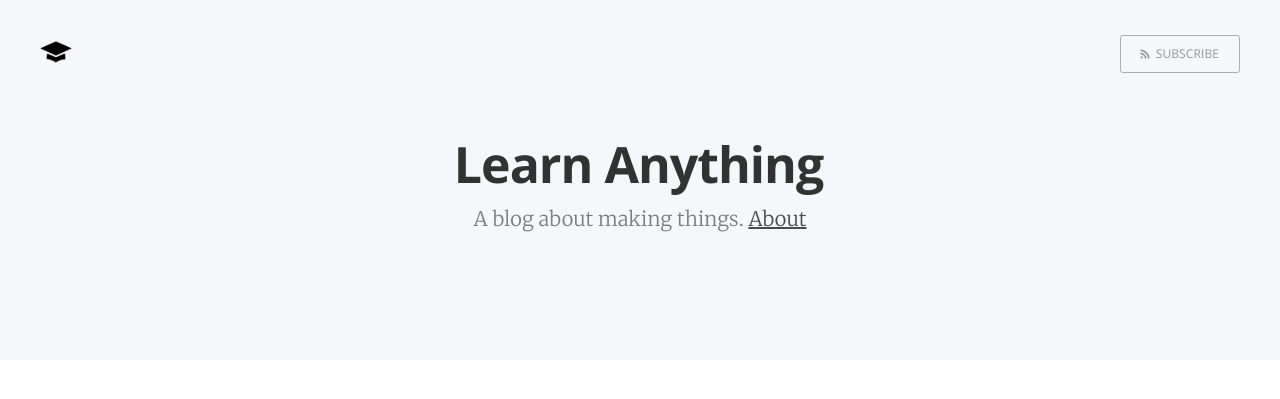
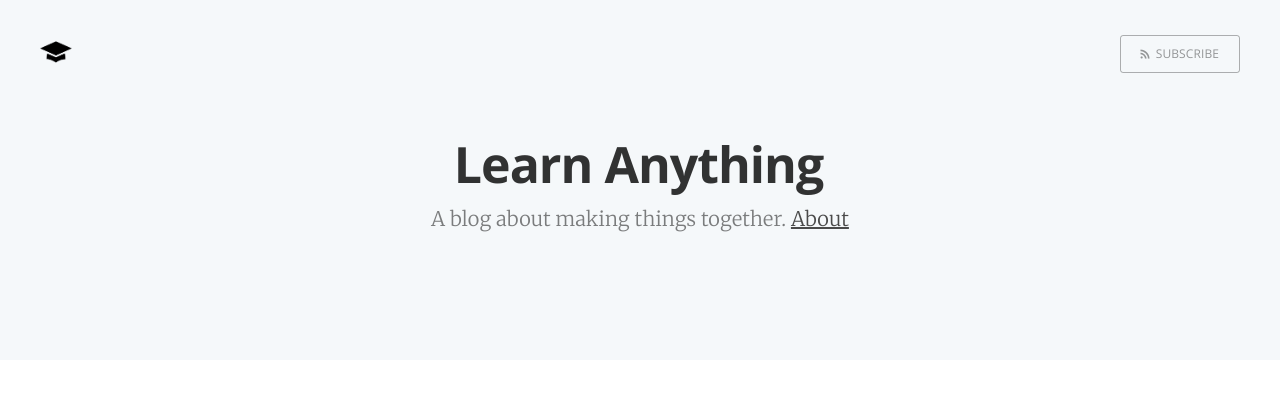
Before and after one commit to jeffreyyoung/learn-anything.github.io, a Jekyll site: the page built from index.html, in a window 1280 px wide. Shown: the top 399 px of the page. Built offline with Jekyll 4.4.1, drawn with Linux system fonts in a browser that asks for light colours; the list of posts is cut into pages by our own code.

Commit message:
Update _config.yml

```diff
--- a/_config.yml
+++ b/_config.yml
@@ -1,5 +1,5 @@
 name: Learn Anything
-description: A blog about making things
+description: A blog about making things together
 meta_description: "Learn anything"
 
 markdown: kramdown
```
